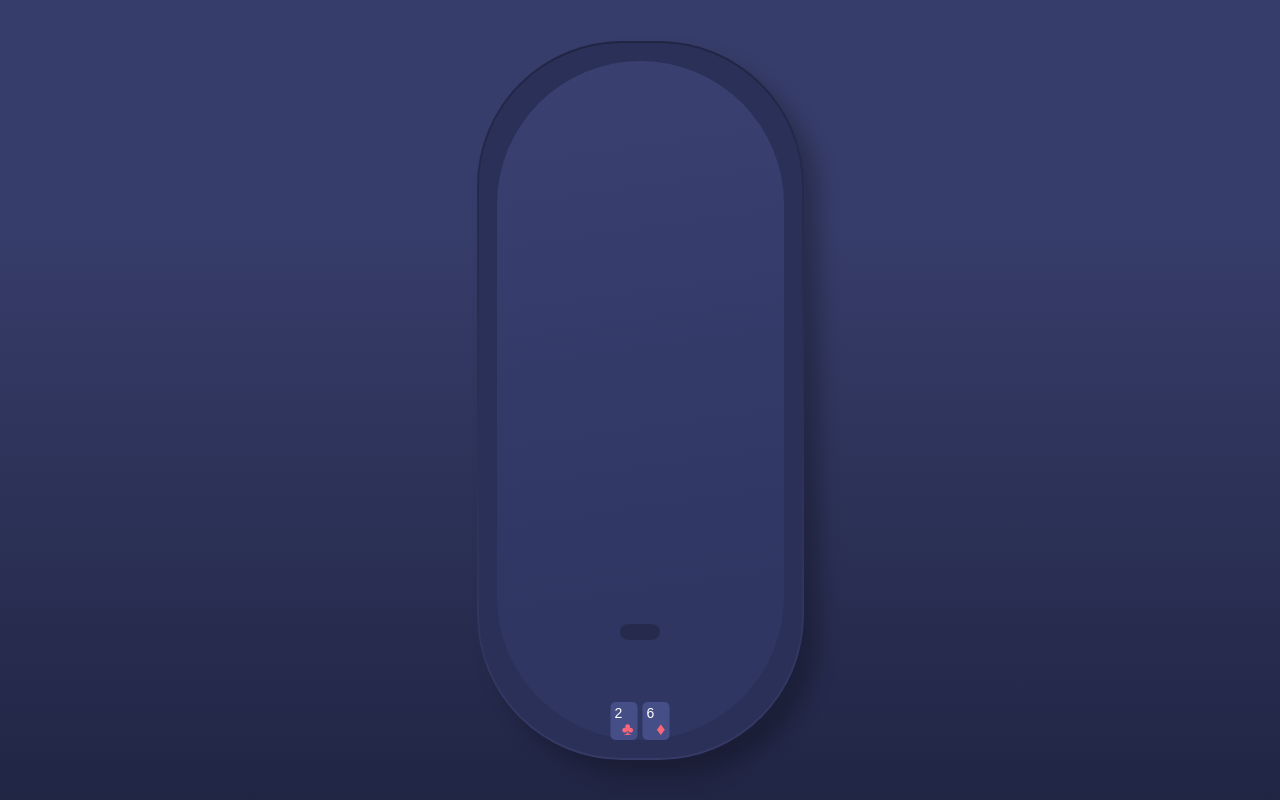
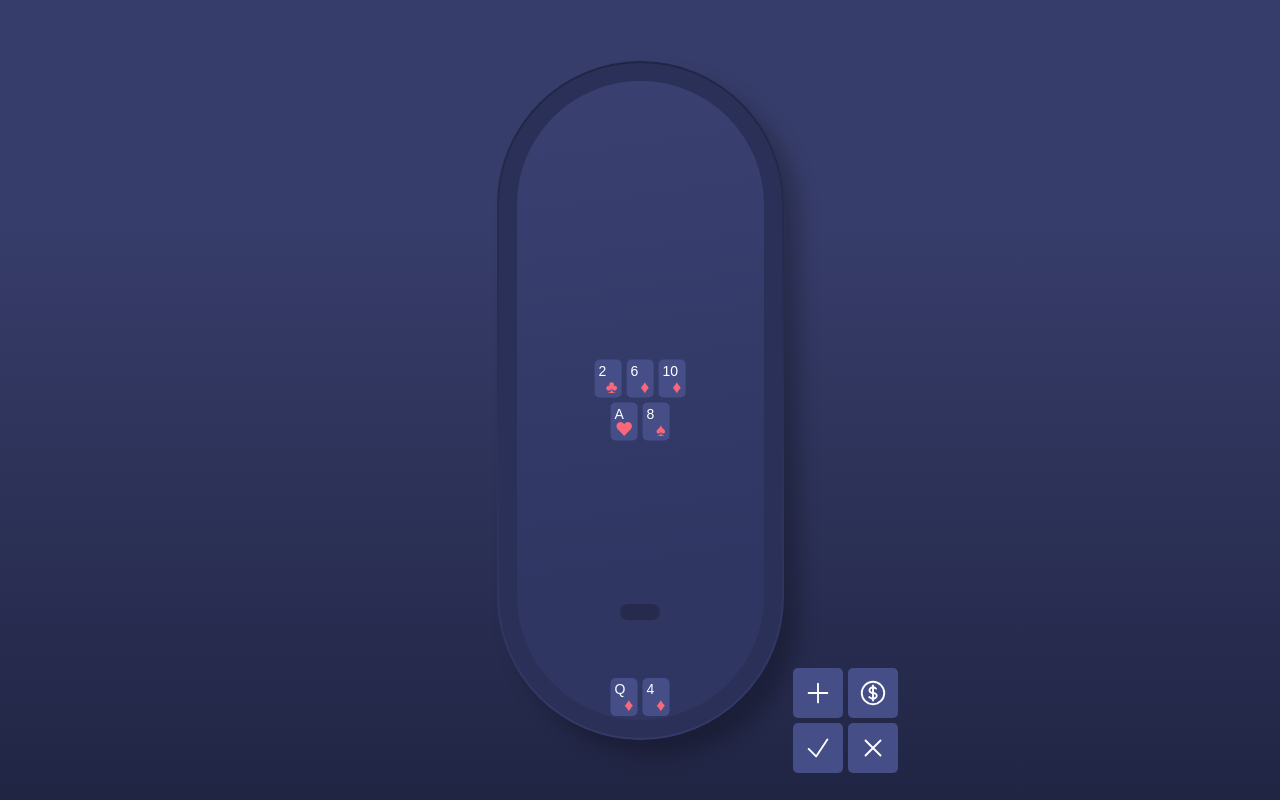
Before and after one commit to gLozeen/Blackjack, a React (Create React App) app: page / in a window 1280 px wide. Built offline with nearby package versions, Linux system fonts and the light colour scheme.

Commit message:
feat: add styled-components

```diff
--- a/package.json
+++ b/package.json
@@ -3,6 +3,9 @@
   "version": "0.1.0",
   "private": true,
   "dependencies": {
+    "@emotion/react": "^11.10.5",
+    "@emotion/styled": "^11.10.5",
+    "@heroicons/react": "^2.0.13",
     "@testing-library/jest-dom": "^5.14.1",
     "@testing-library/react": "^13.0.0",
     "@testing-library/user-event": "^13.2.1",
--- a/src/App.css
+++ b/src/App.css
@@ -1,3 +1,6 @@
+* {
+  box-sizing: border-box;
+}
 html {
   height: 100%;
 }
@@ -75,9 +78,20 @@ body {
   font-size: 14px;
   line-height: 15px;
 }
+.dealer-hand {
+  position: absolute;
+  top: 50%;
+  left: 50%;
+  justify-content: center;
+  width: 40%;
+  transform: translate(-50%, -50%);
+  display: flex;
+  flex-flow: row wrap;
+  gap: 5px;
+}
 .hand {
   position: absolute;
-  bottom: 20px;
+  bottom: 24px;
   left: 50%;
   transform: translate(-50%, 0);
   display: flex;
--- a/src/App.tsx
+++ b/src/App.tsx
@@ -3,61 +3,24 @@ import logo from "./logo.svg";
 import "./App.css";
 import { makeAutoObservable } from "mobx";
 import { observer } from "mobx-react";
-const ranks = [2, 3, 4, 5, 6, 7, 8, 9, 10, "J", "Q", "K", "A"];
-const suits = ["spades", "clubs", "diamonds", "hearts"];
-interface Card {
-  rank: Rank;
-  suit: Suit;
-}
-type Rank = typeof ranks[number];
-type Suit = typeof suits[number];
-class GameState {
-  playerHand: Card[] = [];
-  deck: Card[] = [];
-  fillDeck() {
-    const deck: Card[] = [];
-    suits.forEach((suit) => {
-      ranks.forEach((rank) => {
-        deck.push({ rank, suit });
-      });
-    });
-    for (let i = 0; i < deck.length; i++) {
-      let j = Math.floor(Math.random() * (deck.length - 1));
-      const tmp = deck[i];
-      deck[i] = deck[j];
-      deck[j] = tmp;
-    }
-    console.groupCollapsed(`Generated deck:`);
-    console.log(deck);
-    console.groupEnd();
-    this.deck = deck;
-  }
-  dealToPlayer() {
-    if (this.deck.length === 0) throw new Error();
-    this.playerHand.push(this.deck.pop()!);
-  }
-  constructor() {
-    makeAutoObservable(this);
-  }
-}
-const getDisplaySuit = (suit: Suit): string => {
-  switch (suit) {
-    case "spades":
-      return "♠";
-    case "clubs":
-      return "♣";
-    case "diamonds":
-      return "♦";
-    case "hearts":
-      return "♥";
-    default:
-      return "";
-  }
-};
+import styled from "@emotion/styled";
+import { Buttons } from "./components/buttons/button.styled";
+import { BetButton } from "./components/buttons/bet";
+import { HitButton } from "./components/buttons/hit";
+import { StandButton } from "./components/buttons/stand";
+import { SurrenderButton } from "./components/buttons/surrender";
+import { GameState } from "./lib/gameState";
+import { CardComponent } from "./components/card/cardComponent";
+
 const gameState = new GameState();
 const App = observer(() => {
   React.useEffect(() => {
     gameState.fillDeck();
+    gameState.dealToDealer();
+    gameState.dealToDealer();
+    gameState.dealToDealer();
+    gameState.dealToDealer();
+    gameState.dealToDealer();
     gameState.dealToPlayer();
     gameState.dealToPlayer();
   }, []);
@@ -65,11 +28,22 @@ const App = observer(() => {
     <div className="table-wrapper">
       <div className="table">
         <div className="inner-table">
+          <div className="dealer-hand">
+            {gameState.dealerHand.map((card, cardIndex) => (
+              <CardComponent card={card} key={`card${cardIndex}`} />
+            ))}
+          </div>
           <div className="hand">
             {gameState.playerHand.map((card, cardIndex) => (
               <CardComponent card={card} key={`card${cardIndex}`} />
             ))}
           </div>
+          <Buttons>
+            <HitButton />
+            <BetButton />
+            <StandButton />
+            <SurrenderButton />
+          </Buttons>
           <div className="player-bet">
             <div className="bet"></div>
           </div>
@@ -78,17 +52,4 @@ const App = observer(() => {
     </div>
   );
 });
-
 export default App;
-interface CardComponentProps {
-  card: Card;
-  key: string;
-}
-export const CardComponent: React.FC<CardComponentProps> = (
-  props: CardComponentProps
-) => (
-  <div className="card">
-    <div className="rank">{props.card.rank}</div>
-    <div className="suit">{getDisplaySuit(props.card.suit)}</div>
-  </div>
-);
--- /dev/null
+++ b/src/components/buttons/bet.tsx
@@ -0,0 +1,21 @@
+import { observer } from "mobx-react";
+import { ActionButton } from "./button.styled";
+
+export const BetButton = observer(() => (
+  <ActionButton>
+    <svg
+      xmlns="http://www.w3.org/2000/svg"
+      fill="none"
+      viewBox="0 0 24 24"
+      strokeWidth={1.5}
+      stroke="currentColor"
+      className="w-6 h-6"
+    >
+      <path
+        strokeLinecap="round"
+        strokeLinejoin="round"
+        d="M12 6v12m-3-2.818l.879.659c1.171.879 3.07.879 4.242 0 1.172-.879 1.172-2.303 0-3.182C13.536 12.219 12.768 12 12 12c-.725 0-1.45-.22-2.003-.659-1.106-.879-1.106-2.303 0-3.182s2.9-.879 4.006 0l.415.33M21 12a9 9 0 11-18 0 9 9 0 0118 0z"
+      />
+    </svg>
+  </ActionButton>
+));
--- /dev/null
+++ b/src/components/buttons/button.styled.ts
@@ -0,0 +1,28 @@
+import styled from "@emotion/styled";
+
+export const ActionButton = styled.div`
+height: 50px;
+width: 50px;
+background-color: #464e87;
+border-radius: 5px;
+cursor: pointer;
+transition: 0.3s;
+&:hover {
+  background-color: #4e568f;
+  transform: scale(0.9);
+}
+color: white;
+display: flex;
+justify-content: center;
+align-items: center;
+padding: 20%;
+`;
+
+export const Buttons = styled.div`
+position: absolute;
+bottom: -5%;
+right: -40%;
+display: grid;
+grid-template-columns: 1fr 1fr;
+gap: 5px;
+`;
--- /dev/null
+++ b/src/components/buttons/hit.tsx
@@ -0,0 +1,21 @@
+import { observer } from "mobx-react";
+import { ActionButton } from "./button.styled";
+
+export const HitButton = observer(() => (
+  <ActionButton>
+    <svg
+      xmlns="http://www.w3.org/2000/svg"
+      fill="none"
+      viewBox="0 0 24 24"
+      strokeWidth={1.5}
+      stroke="currentColor"
+      className="w-6 h-6"
+    >
+      <path
+        strokeLinecap="round"
+        strokeLinejoin="round"
+        d="M12 4.5v15m7.5-7.5h-15"
+      />
+    </svg>
+  </ActionButton>
+));
--- /dev/null
+++ b/src/components/buttons/stand.tsx
@@ -0,0 +1,21 @@
+import { observer } from "mobx-react";
+import { ActionButton } from "./button.styled";
+
+export const StandButton = observer(() => (
+  <ActionButton>
+    <svg
+      xmlns="http://www.w3.org/2000/svg"
+      fill="none"
+      viewBox="0 0 24 24"
+      strokeWidth={1.5}
+      stroke="currentColor"
+      className="w-6 h-6"
+    >
+      <path
+        strokeLinecap="round"
+        strokeLinejoin="round"
+        d="M4.5 12.75l6 6 9-13.5"
+      />
+    </svg>
+  </ActionButton>
+));
--- /dev/null
+++ b/src/components/buttons/surrender.tsx
@@ -0,0 +1,21 @@
+import { observer } from "mobx-react";
+import { ActionButton } from "./button.styled";
+
+export const SurrenderButton = observer(() => (
+  <ActionButton>
+    <svg
+      xmlns="http://www.w3.org/2000/svg"
+      fill="none"
+      viewBox="0 0 24 24"
+      strokeWidth={1.5}
+      stroke="currentColor"
+      className="w-6 h-6"
+    >
+      <path
+        strokeLinecap="round"
+        strokeLinejoin="round"
+        d="M6 18L18 6M6 6l12 12"
+      />
+    </svg>
+  </ActionButton>
+));
--- /dev/null
+++ b/src/components/card/cardComponent.tsx
@@ -0,0 +1,15 @@
+import { Card, getDisplaySuit } from "../../lib/gameState";
+
+interface CardComponentProps {
+  card: Card;
+  key: string;
+}
+
+export const CardComponent: React.FC<CardComponentProps> = (
+  props: CardComponentProps
+) => (
+  <div className="card">
+    <div className="rank">{props.card.rank}</div>
+    <div className="suit">{getDisplaySuit(props.card.suit)}</div>
+  </div>
+);
--- /dev/null
+++ b/src/heroicons.d.ts
@@ -0,0 +1 @@
+declare module "@heroicons/*";
--- /dev/null
+++ b/src/lib/gameState.ts
@@ -0,0 +1,70 @@
+import { makeAutoObservable } from "mobx";
+
+const ranks = [2, 3, 4, 5, 6, 7, 8, 9, 10, "J", "Q", "K", "A"];
+const suits = ["spades", "clubs", "diamonds", "hearts"];
+export interface Card {
+  rank: Rank;
+  suit: Suit;
+}
+
+export type Rank = typeof ranks[number];
+
+export type Suit = typeof suits[number];
+
+export class GameState {
+  playerHand: Card[] = [];
+  dealerHand: Card[] = [];
+  deck: Card[] = [];
+
+  fillDeck() {
+    const deck: Card[] = [];
+    suits.forEach((suit) => {
+      ranks.forEach((rank) => {
+        deck.push({ rank, suit });
+      });
+    });
+
+    for (let i = 0; i < deck.length; i++) {
+      let j = Math.floor(Math.random() * (deck.length - 1));
+      const tmp = deck[i];
+      deck[i] = deck[j];
+      deck[j] = tmp;
+    }
+
+    console.groupCollapsed(`Generated deck:`);
+    console.log(deck);
+    console.groupEnd();
+    this.deck = deck;
+
+  }
+
+  dealToPlayer() {
+    if (this.deck.length === 0) throw new Error();
+    this.playerHand.push(this.deck.pop()!);
+  }
+
+  dealToDealer() {
+    if (this.deck.length === 0) throw new Error();
+    this.dealerHand.push(this.deck.pop()!);
+  }
+
+  constructor() {
+    makeAutoObservable(this);
+  }
+
+}
+
+export const getDisplaySuit = (suit: Suit): string => {
+  switch (suit) {
+    case "spades":
+      return "♠";
+    case "clubs":
+      return "♣";
+    case "diamonds":
+      return "♦";
+    case "hearts":
+      return "♥";
+    default:
+      return "";
+  }
+};
```
Also changed, not shown: 2 other files (tests, documents, lock files or other folders).
